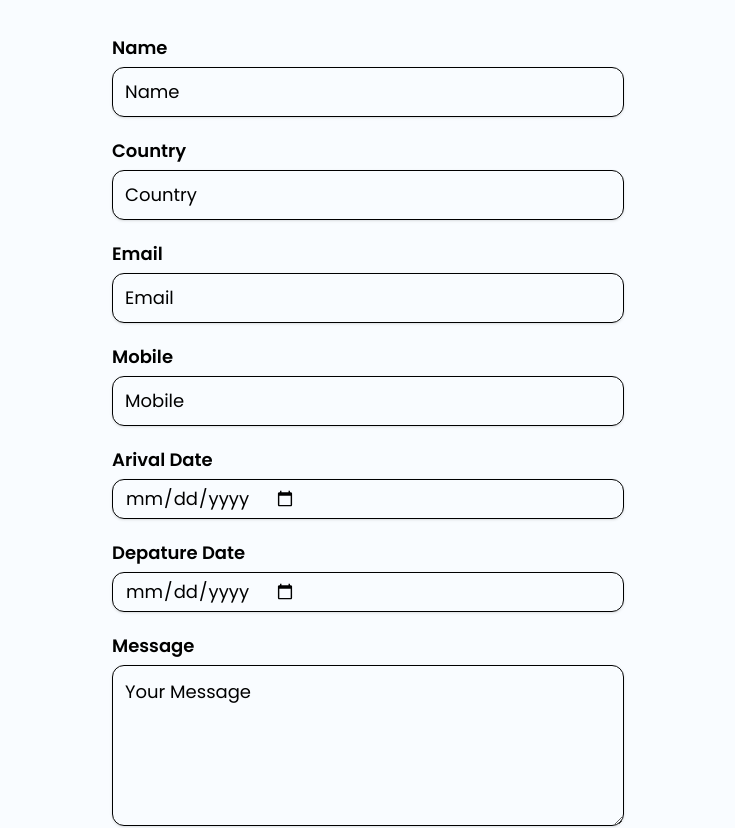
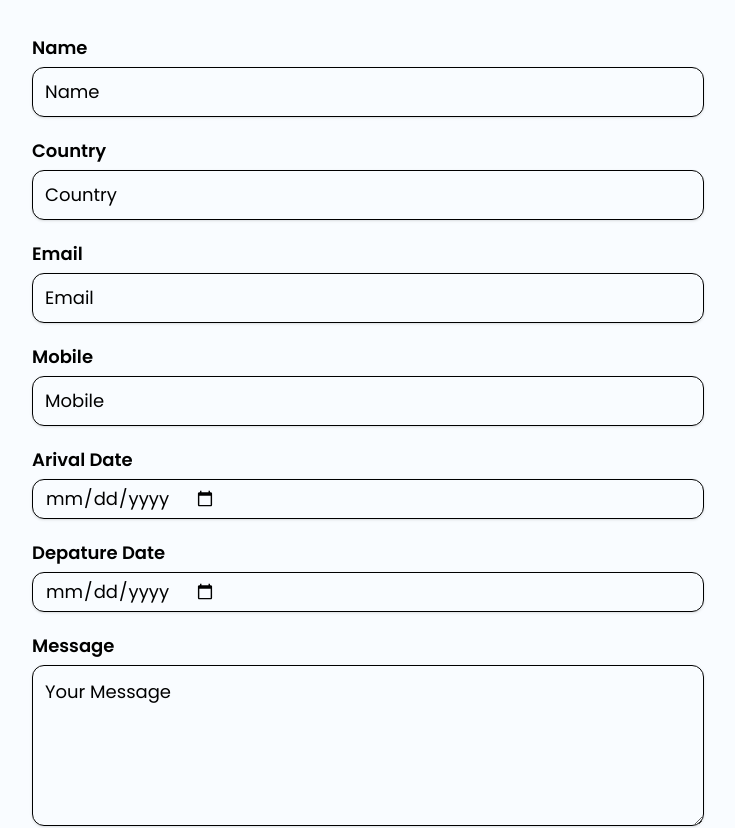
Before and after one commit to kalanadidulanga/bestbirder, a React (Vite) app: page /contact_us in a window 1280 px wide. Shown: the part 660-1488 px from the top of the page, without its empty margins (272-1007 px from the left). Built offline with nearby package versions, Linux system fonts and the light colour scheme.

Commit message:
contact update

```diff
--- a/src/pages/ContactUs.jsx
+++ b/src/pages/ContactUs.jsx
@@ -66,37 +66,37 @@ const ContactUs = () => {
 
               {/* <input type="text" required/> */}
 
-              <div className="grid w-full max-w-lg items-center gap-1.5">
+              <div className="grid w-full max-w-2xl items-center gap-1.5">
                 <label htmlFor="name" className='medium-18'>Name</label>
                 <Input type="text" id="name" placeholder="Name" className=" " name="from_name"/>
               </div>
 
-              <div className="grid w-full max-w-lg items-center gap-1.5">
+              <div className="grid w-full max-w-2xl items-center gap-1.5">
                 <label htmlFor="country" className='medium-18'>Country</label>
                 <Input type="text" id="country" placeholder="Country" className=" " name="country" />
               </div>
 
-              <div className="grid w-full max-w-lg items-center gap-1.5">
+              <div className="grid w-full max-w-2xl items-center gap-1.5">
                 <label htmlFor="email" className='medium-18'>Email</label>
                 <Input type="email" id="email" placeholder="Email" className=" " name="email" />
               </div>
 
-              <div className="grid w-full max-w-lg items-center gap-1.5">
+              <div className="grid w-full max-w-2xl items-center gap-1.5">
                 <label htmlFor="mobile" className='medium-18'>Mobile</label>
                 <Input type="text" id="mobile" placeholder="Mobile" className=" " name="mobile" />
               </div>
 
-              <div className="grid w-full max-w-lg items-center gap-1.5">
+              <div className="grid w-full max-w-2xl items-center gap-1.5">
                 <label htmlFor="arival" className='medium-18'>Arival Date</label>
                 <Input type="date" id="arival" placeholder="Arival Date" className=" py-2" name="arival" />
               </div>
 
-              <div className="grid w-full max-w-lg items-center gap-1.5">
+              <div className="grid w-full max-w-2xl items-center gap-1.5">
                 <label htmlFor="depature" className='medium-18'>Depature Date</label>
                 <Input type="date" id="depature" placeholder="Depature Date" className=" py-2" name="depature" />
               </div>
 
-              <div className="grid w-full max-w-lg items-center gap-1.5">
+              <div className="grid w-full max-w-2xl items-center gap-1.5">
                 <label htmlFor="msg" className='medium-18'>Message</label>
                 <Textarea type="msg" id="msg" placeholder="Your Message" className=" " name="message" />
               </div>
```
